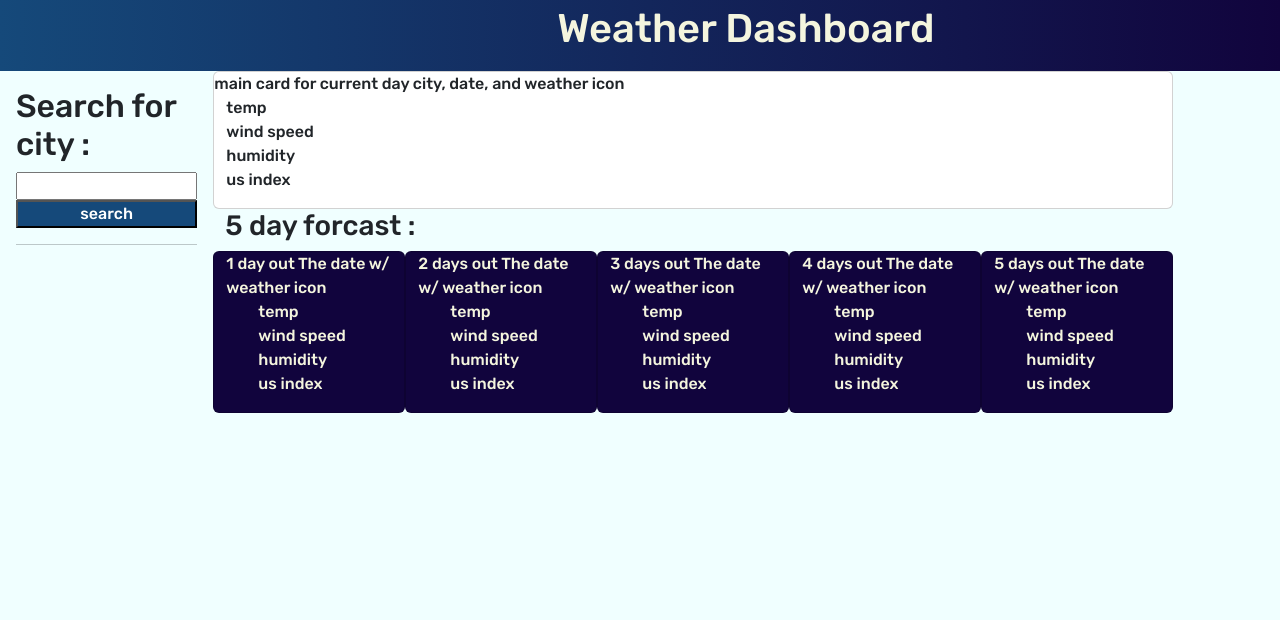
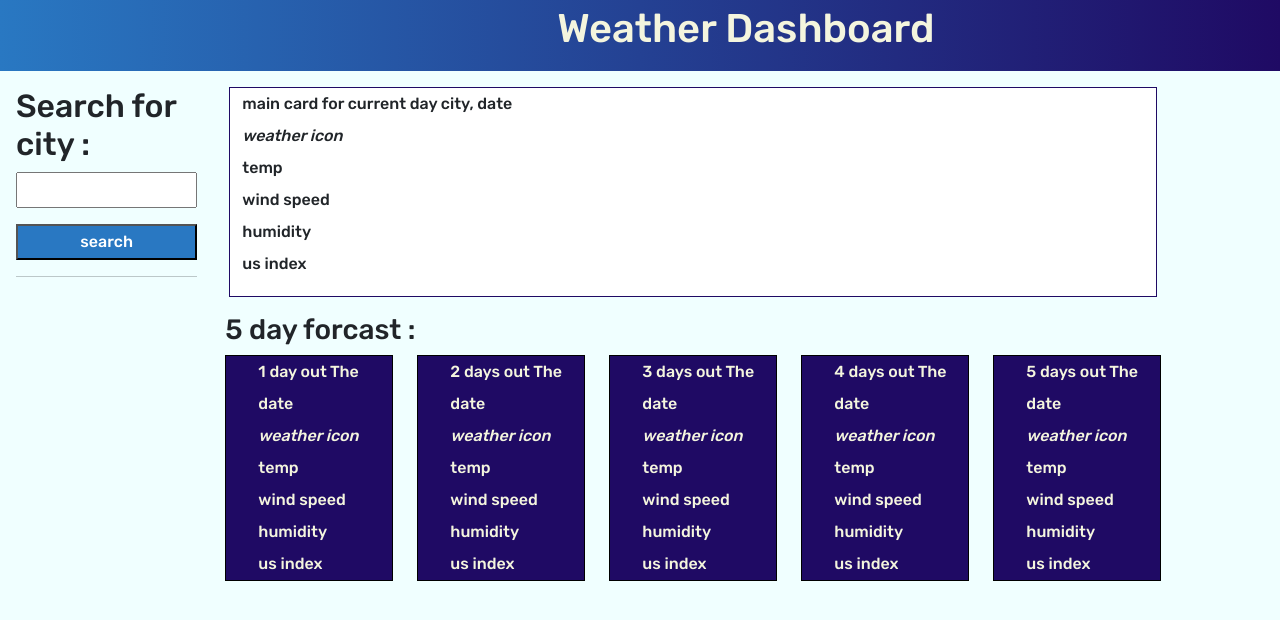
Before and after one commit to Tab-Y/weather-dashboard, a plain HTML site: page index.html in a window 1280 px wide. Drawn offline with nearby package versions, Linux system fonts and the light colour scheme.

Commit message:
CSS structure update, fixing jquery link

```diff
--- a/assets/CSS/style.css
+++ b/assets/CSS/style.css
@@ -2,13 +2,14 @@
 :root {
     --white: rgb(244, 245, 222);
     --light: azure;
-    --midBg: rgb(21, 73, 122);
-    --darkBg:  rgb(17, 4, 61);
+    --midBg: rgb(41, 120, 194);
+    --darkBg:  rgb(31, 10, 100);
 }
 
 body {
     background-color: var(--light);
     font-family: 'Rubik', sans-serif;
+    line-height: 2;
 }
 header {
     background-image: linear-gradient(to right, var(--midBg), var(--darkBg));
@@ -17,7 +18,14 @@ header {
 }
 .customCard {
     background-color: var(--darkBg);
+    border: 1px solid black;
+    border-radius: 0;
     color: var(--white);
+}
+.customCardCurrent {
+    border-radius: 0;
+    border: 1px solid var(--darkBg);
+
 }
 #searchBtn {
     background-color: var(--midBg);
--- a/index.html
+++ b/index.html
@@ -14,7 +14,6 @@
     <link href="https://fonts.googleapis.com/css2?family=Rubik:wght@500&display=swap" rel="stylesheet">
     <link href="https://cdn.jsdelivr.net/npm/bootstrap@5.2.2/dist/css/bootstrap.min.css" rel="stylesheet"
         integrity="sha384-Zenh87qX5JnK2Jl0vWa8Ck2rdkQ2Bzep5IDxbcnCeuOxjzrPF/et3URy9Bv1WTRi" crossorigin="anonymous">
-    <link rel="stylesheet" href="https://cdnjs.cloudflare.com/ajax/libs/jquery/3.6.1/jquery.slim.js">
     <link rel="stylesheet" href="./assets/CSS/style.css">
     <title>Weather Dashboard</title>
 </head>
@@ -29,7 +28,7 @@
             <div>
                 <h2>Search for city :</h2>
                 <input type="text" class="w-100">
-                <button class="w-100" id="searchBtn">search</button>
+                <button class="w-100 mt-3" id="searchBtn">search</button>
                 <hr>
                 </hr>
             </div>
@@ -37,51 +36,57 @@
                 <!-- results go here as buttons-->
             </article>
         </aside>
-        <section class="col-9">
-            <div class="row card" id="currentDay">main card for current day city, date, and weather icon
-                <ul>
+        <section class="col-9 start">
+            <div class="row card mt-3 m-1 customCardCurrent" id="currentDay">
+                <ul>main card for current day city, date
+                    <li><i> weather icon </i></li>
                     <li>temp</li>
                     <li>wind speed</li>
                     <li>humidity</li>
                     <li>us index</li>
                 </ul>
             </div>
-            <div class="row" id="fiveDayForecast">
+            <div class="row mt-3" id="fiveDayForecast">
                 <h3>5 day forcast :</h3>
-                <div class="card col customCard">1 day out The date w/ weather icon
-                    <ul>
+                <div class="col">
+                    <ul class="card customCard">1 day out The date
+                        <li><i> weather icon </i></li>
                         <li>temp</li>
                         <li>wind speed</li>
                         <li>humidity</li>
                         <li>us index</li>
                     </ul>
                 </div>
-                <div class="card col customCard">2 days out The date w/ weather icon
-                    <ul>
+                <div class="col">
+                    <ul class="card customCard">2 days out The date
+                        <li><i> weather icon </i></li>
                         <li>temp</li>
                         <li>wind speed</li>
                         <li>humidity</li>
                         <li>us index</li>
                     </ul>
                 </div>
-                <div class="card col customCard">3 days out The date w/ weather icon
-                    <ul>
+                <div class="col">
+                    <ul class="card customCard">3 days out The date
+                        <li><i> weather icon </i></li>
                         <li>temp</li>
                         <li>wind speed</li>
                         <li>humidity</li>
                         <li>us index</li>
                     </ul>
                 </div>
-                <div class="card col customCard">4 days out The date w/ weather icon
-                    <ul>
+                <div class="col">
+                    <ul class="card customCard">4 days out The date
+                        <li><i> weather icon </i></li>
                         <li>temp</li>
                         <li>wind speed</li>
                         <li>humidity</li>
                         <li>us index</li>
                     </ul>
                 </div>
-                <div class="card col customCard">5 days out The date w/ weather icon
-                    <ul>
+                <div class="col">
+                    <ul class="card customCard">5 days out The date
+                        <li><i> weather icon </i></li>
                         <li>temp</li>
                         <li>wind speed</li>
                         <li>humidity</li>
@@ -92,7 +97,7 @@
         </section>
     </main>
 
-
+    <script src="https://cdnjs.cloudflare.com/ajax/libs/jquery/3.6.1/jquery.slim.js" integrity="sha512-1cF8XUz5U3BlnRVqNFn+aPNwwSr/FPtrmKvM1g4dJJ9tg8kmqRUzqbSOvRRAMScDnTkOcOnnfwF3+jRA/nE2Ow==" crossorigin="anonymous" referrerpolicy="no-referrer"></script>
     <script src="https://cdn.jsdelivr.net/npm/bootstrap@5.2.2/dist/js/bootstrap.bundle.min.js"
         integrity="sha384-OERcA2EqjJCMA+/3y+gxIOqMEjwtxJY7qPCqsdltbNJuaOe923+mo//f6V8Qbsw3"
         crossorigin="anonymous"></script>
```
